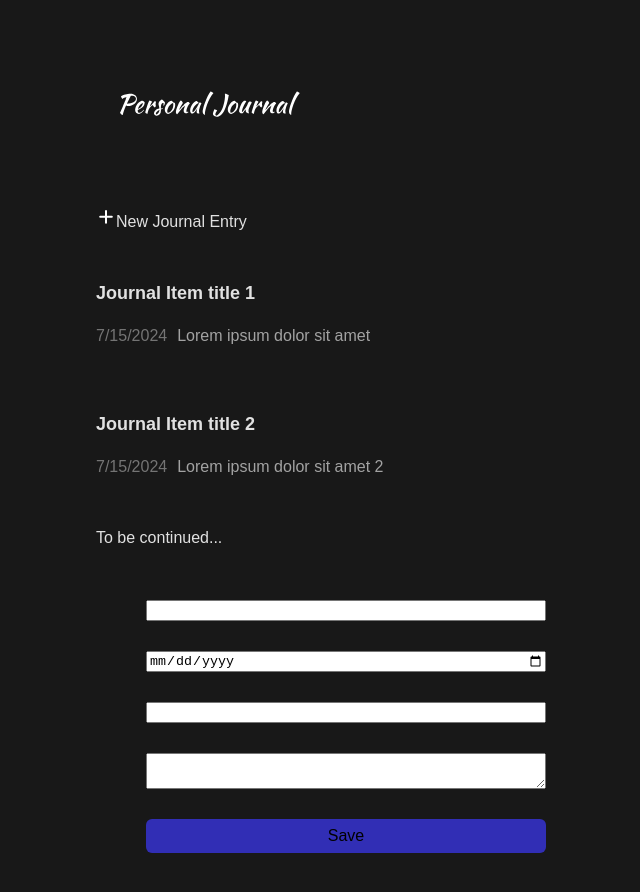
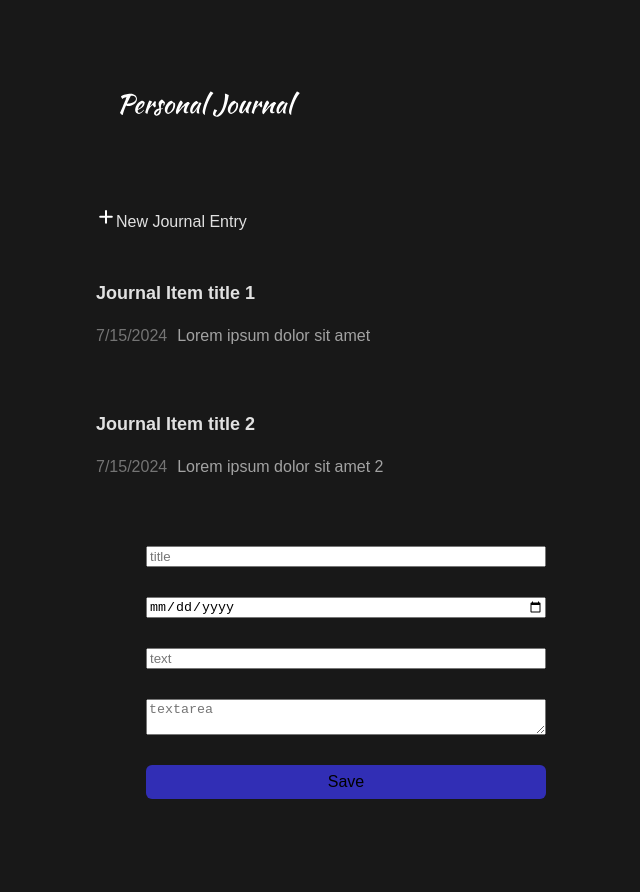
Before and after one commit to igerne94/diary, a React (Vite) app: page / in a window 1280 px wide. Shown: the top 892 px of the page, without its empty margins (344-984 px from the left). Built offline with nearby package versions, Linux system fonts and the light colour scheme.

Commit message:
onSubmit

```diff
--- a/src/App.jsx
+++ b/src/App.jsx
@@ -7,9 +7,9 @@ import JournalItem from './components/JournalItem/JournalItem';
 import JournalList from './components/JournalList/JournalList';
 import Body from './layouts/body/Body';
 import LeftPannel from './layouts/leftPannel/LeftPannel';
+import { useState } from 'react';
 
-function App() {
-  const data = [
+const INITIAL_DATA = [
     {
       title: 'Journal Item title 1',
       text: 'Lorem ipsum dolor sit amet',
@@ -20,7 +20,18 @@ function App() {
       text: 'Lorem ipsum dolor sit amet 2',
       date: new Date()
     }
-  ];
+];
+
+function App() {
+  const [items, setItems] = useState(INITIAL_DATA);
+
+  const addItem = newItem => {
+    setItems(oldItems => [...oldItems, {
+      title: newItem.title,
+      text: newItem.text,
+      date: new Date(newItem.date)
+    }]);
+  }
 
   return (
     <>
@@ -28,27 +39,19 @@ function App() {
         <Header />
         <JournalAddButton />
         <JournalList>
-          <CardButton>
-            <JournalItem
-              title={data[0].title}
-              text={data[0].text}
-              date={data[0].date}
-            />
-          </CardButton>
-          <CardButton>
-            <JournalItem
-              title={data[1].title}
-              text={data[1].text}
-              date={data[1].date}
-            />
-          </CardButton>
-          <CardButton>
-            To be continued...
-          </CardButton>
+          {items.map((item, idx) => {
+            return <CardButton key={idx}>
+              <JournalItem
+                title={item.title}
+                text={item.text}
+                date={item.date}
+              />
+            </CardButton>
+          })}
         </JournalList>
       </LeftPannel>
       <Body>
-        <JournalForm />
+        <JournalForm onSubmit={ addItem } />
       </Body>
     </>
   );
--- a/src/components/JournalForm/JournalForm.jsx
+++ b/src/components/JournalForm/JournalForm.jsx
@@ -1,30 +1,23 @@
-import { useState } from 'react';
 import './JournalForm.css';
 import Button from '../Button/Button';
 
-function JournalForm() {
-
-	const [inputData, setInputData] = useState('');
-	const handleInput = (e) => {
-		setInputData(e.target.value);
-		console.log(inputData);
-	};
-
+function JournalForm({ onSubmit}) {
 	const addJournalItem = (e) => {
 		e.preventDefault();
 		const formData = new FormData(e.target);
 		const formProps = Object.fromEntries(formData);
+		onSubmit(formProps);
 		console.log('formProps', formProps);
 	};
 
   return (
     <form className='journal-form' onSubmit={addJournalItem}>
-		<input type="text" name='title' />
+		<input type="text" name='title' placeholder='title' />
 		<input type="date" name='date' />
-		<input type="text" name='tag' onChange={handleInput} value={inputData} />
-		<textarea name='post' id='' cols='30'></textarea>
+		<input type="text" name='tag' placeholder='text' />
+		<textarea name='text' id='' cols='30' placeholder='textarea'></textarea>
 		<Button text="Save" onClick={() => {console.log('clicked!!');}}/>
-    </form>
+	</form>
 
   );
 }
```
